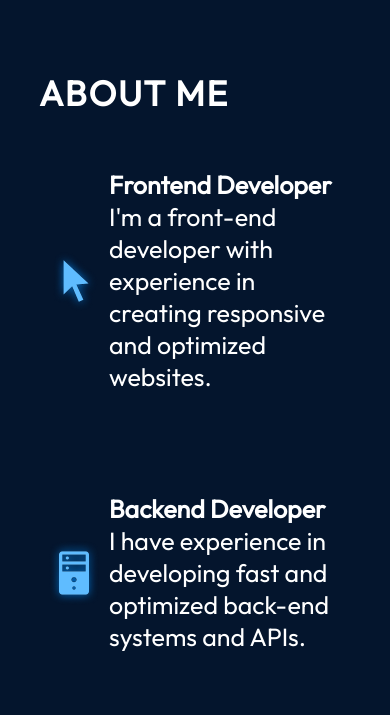
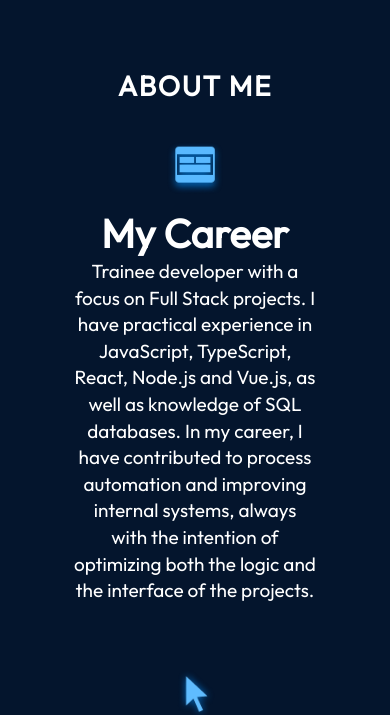
Before and after one commit to PedroMesquitaa/portfolio-pedro, a React (Vite) app: page / in a window 390 px wide. Shown: the part 853-1568 px from the top of the page. Built offline with nearby package versions, Linux system fonts and the light colour scheme.

Commit message:
cv em ingles colocado, adicionado mais conteudo no about me

```diff
--- a/src/components/About/About.jsx
+++ b/src/components/About/About.jsx
@@ -38,6 +38,23 @@ export const About = () => {
             transition={{ duration: 0.5, delay: 0.2 }}
             viewport={{ once: true }}
           >
+            <img src="../../../assets/about/uiIcon.png" alt="cursor icon" />
+            <div className={styles.aboutItemText}>
+              <h3>{t("about.title4")}</h3>
+              <p>
+              {t("about.text3")}
+              </p>
+            </div>
+          </motion.li>
+
+          {/* Item 2 */}
+          <motion.li
+            className={styles.aboutItem}
+            initial={{ opacity: 0, x: -100 }}
+            whileInView={{ opacity: 1, x: 0 }}
+            transition={{ duration: 0.5, delay: 0.2 }}
+            viewport={{ once: true }}
+          >
             <img src="../../../assets/about/cursorIcon.png" alt="cursor icon" />
             <div className={styles.aboutItemText}>
               <h3>{t("about.title2")}</h3>
@@ -47,7 +64,7 @@ export const About = () => {
             </div>
           </motion.li>
 
-          {/* Item 2 */}
+          {/* Item 3 */}
           <motion.li
             className={styles.aboutItem}
             initial={{ opacity: 0, x: -100 }}
--- a/src/components/About/About.module.css
+++ b/src/components/About/About.module.css
@@ -72,12 +72,19 @@
     .container {
         margin-top: 0px;
         background-color: transparent;
-        padding-left: 0;
-        padding-right: 0;
+        padding: 20px; /* Reduzi o padding */
+    }
+
+    .title {
+        margin-top: 50px;
+        font-size: 28px; /* Reduzi o tamanho da fonte */
+        text-align: center;
     }
 
     .content {
         flex-direction: column;
+        align-items: center;
+        text-align: center; /* Alinha o texto ao centro */
     }
 
     .aboutImage {
@@ -85,11 +92,34 @@
     }
 
     .aboutItems {
-        margin-top: 29px;
+        margin-top: 20px;
+        gap: 30px; /* Reduzi o espaçamento entre os itens */
     }
 
     .aboutItem {
-        padding-left: 0;
-        padding-right: 0;
+        flex-direction: column;
+        align-items: center;
+        padding: 15px; /* Reduzi o padding */
+        text-align: center;
+    }
+
+    .aboutItem img {
+        width: 60px; /* Reduzi o tamanho dos ícones */
+        height: 60px;
+        margin-bottom: 10px;
+    }
+
+    .aboutItem h3 {
+        font-size: 40px; /* Reduzi o tamanho do título */
+        font-weight: 600;
+    }
+
+    .aboutItem p {
+        font-size: 19px; /* Reduzi o tamanho do texto */
+        line-height: 1.4; /* Melhor espaçamento entre linhas */
+    }
+
+    .aboutItem:hover {
+        background-size: 0% 0%;
     }
 }
--- a/src/components/Me/Me.jsx
+++ b/src/components/Me/Me.jsx
@@ -13,8 +13,11 @@ const container = (delay) => ({
 });
 
 export const Me = () => {
-  const { t } = useTranslation();
+  const { t, i18n } = useTranslation();
   const portugueseResume = 'Cv/CV Pedro Henrique Mesquita Patelli.pdf';
+  const englishResume = 'Cv/English Resume Pedro Henrique Mesquita Patelli.pdf';
+
+  const currentLang = i18n.language;
 
   return (
     <section className={styles.container}>
@@ -44,7 +47,7 @@ export const Me = () => {
           variants={container(1)}
           initial="hidden"
           animate="visible"
-          href={portugueseResume}
+          href={currentLang === "pt" ? portugueseResume : englishResume}
           className={styles.cvBtn}
           target="_blank"
           rel="noopener noreferrer"
--- a/src/locales/en.json
+++ b/src/locales/en.json
@@ -17,7 +17,9 @@
         "title2": "Frontend Developer",
         "text1": "I'm a front-end developer with experience in creating responsive and optimized websites.",
         "title3": "Backend Developer",
-        "text2": "I have experience in developing fast and optimized back-end systems and APIs."
+        "text2": "I have experience in developing fast and optimized back-end systems and APIs.",
+        "title4": "My Career",
+        "text3": "Trainee developer with a focus on Full Stack projects. I have practical experience in JavaScript, TypeScript, React, Node.js and Vue.js, as well as knowledge of SQL databases. In my career, I have contributed to process automation and improving internal systems, always with the intention of optimizing both the logic and the interface of the projects."
     },
 
     "experience": {
--- a/src/locales/pt.json
+++ b/src/locales/pt.json
@@ -17,7 +17,9 @@
         "title2": "Desenvolvedor Frontend",
         "text1": "Sou um desenvolvedor frontend com experiência em criarsites responsivos e otimizados.",
         "title3": "Desenvolvedor Backend",
-        "text2": "Tenho experiência em desenvolver sistemas back-end rápidos eotimizados e APIs."
+        "text2": "Tenho experiência em desenvolver sistemas back-end rápidos eotimizados e APIs.",
+        "title4": "Minha Carreira",
+        "text3": "Desenvolvedor em formação com foco em projetos Full Stack. Tenho experiência prática em JavaScript, TypeScript, React, Node.js e Vue.js, além de conhecimento em bancos de dados SQL. Na minha trajetória, já contribuí para automação de processos e melhoria de sistemas internos, sempre com a intenção de otimizar tanto a lógica quanto a interface dos projetos."
     },
 
     "experience": {
```
Also changed, not shown: public/assets/about/aboutImage2.png (deleted), 1 other file (tests, documents, lock files or other folders).
